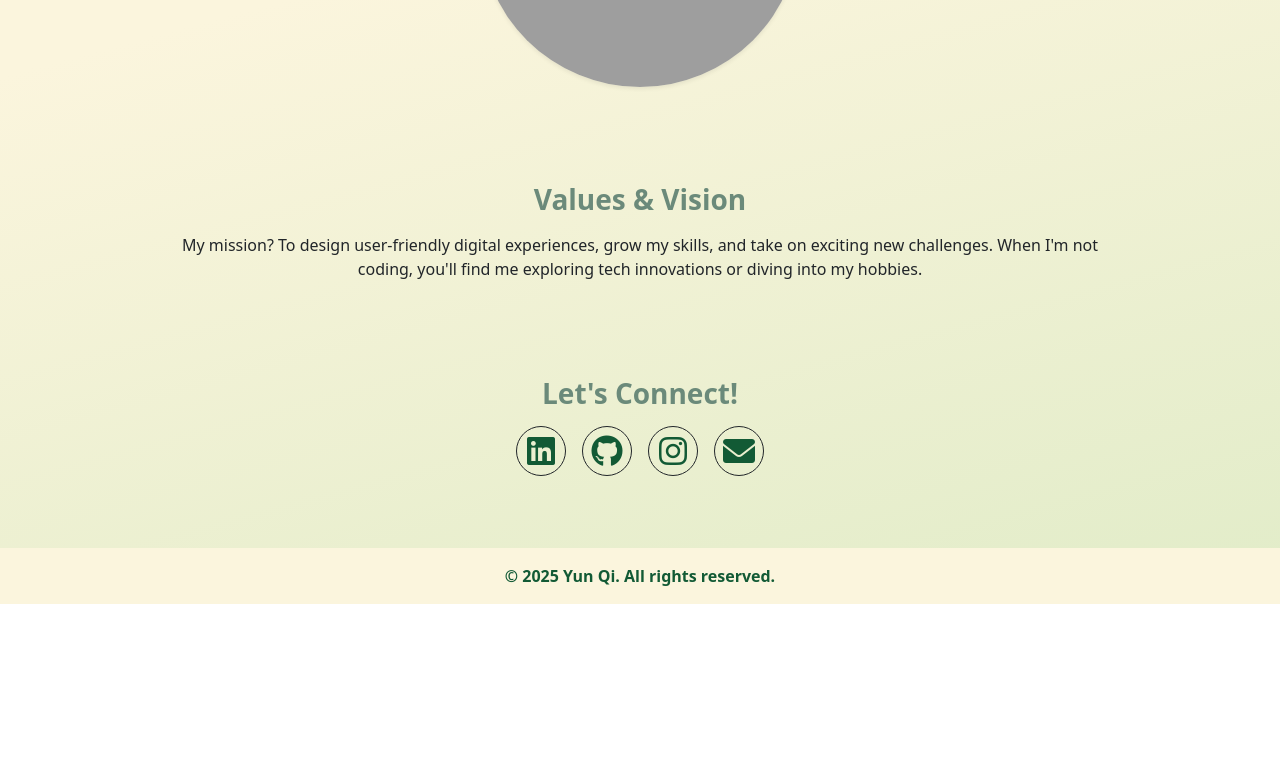
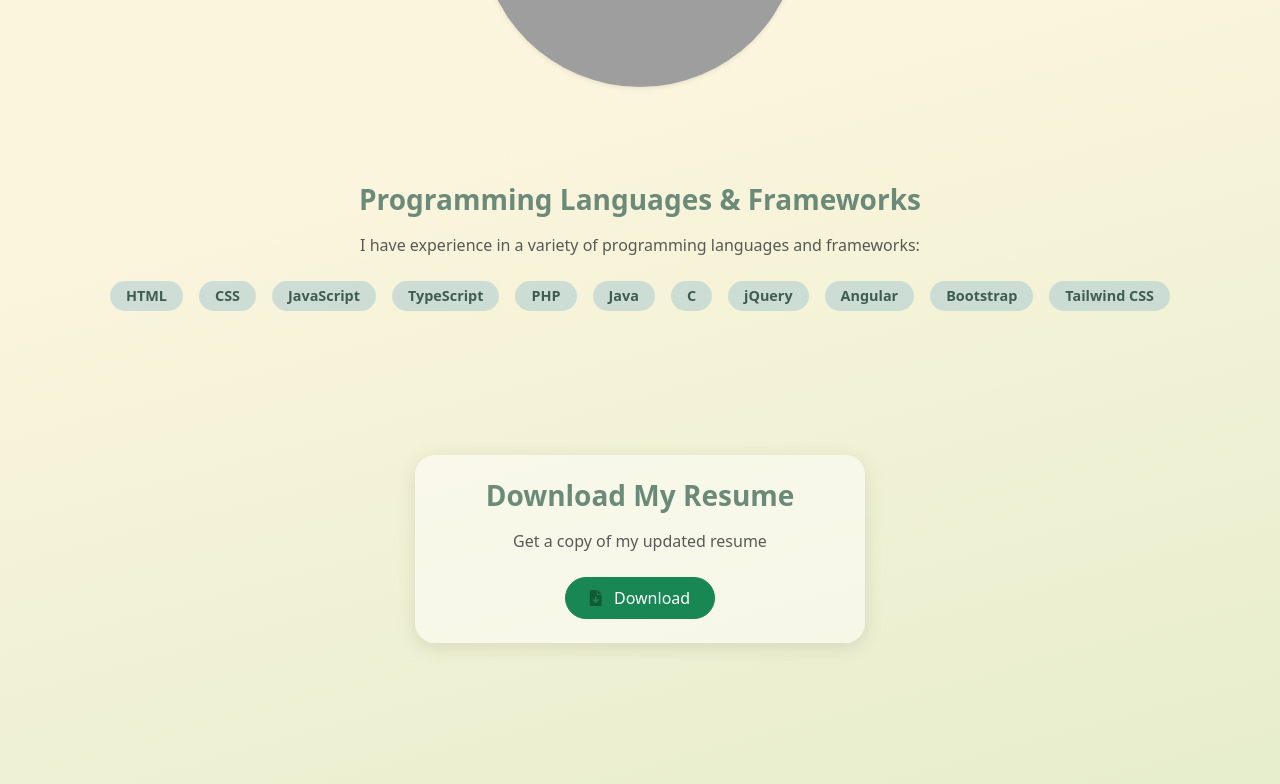
Before and after one commit to Yunqi-77/my-portfolio, a plain HTML site: page about.html in a window 1280 px wide. Shown: the part 504-1288 px from the top of the page. Before the commit the page ends 1108 px from the top, so only its background shows below. Drawn offline with nearby package versions, Linux system fonts and the light colour scheme; grey boxes are pictures that could not be loaded.

Commit message:
Add files via upload

```diff
--- a/about.html
+++ b/about.html
@@ -19,8 +19,7 @@
     <!-- <link href="https://fonts.googleapis.com/css2?family=Material+Symbols+Outlined" rel="stylesheet"> -->
 </head> <link href="https://cdnjs.cloudflare.com/ajax/libs/font-awesome/6.0.0-beta3/css/all.min.css" rel="stylesheet">
 
-<body>
-    <!-- Navbar (Same styling as index.html) -->
+<body class="d-flex flex-column min-vh-100">
     <nav class="navbar navbar-expand-lg">
         <div class="container-fluid">
             <a class="navbar-brand" href="index.html"><img src="assets/logo.png" class="logo" alt="Logo image"/></a>
@@ -38,7 +37,7 @@
     </nav>
 
     <!-- About Section -->
-    <section id="about" class="container-fluid my-4 px-4 fade-in">
+    <section id="about" class="container-fluid my-4 px-4 flex-fill fade-in">
         <div class="text-center green-text mb-4">
             <h3 class="large-l-text lilita-one-regular">About Me</h3>
             <p class="mb-5 poppins">- Behind the code: my story and vision - </p>
@@ -62,15 +61,44 @@
             </div>
         </div>
 
-        <!-- Values and Vision -->
+        <!-- Languages Learned Section -->
+        <section class="text-center py-5">
+            <h3 class="fw-bold poppins green-text mb-3">Programming Languages & Frameworks</h3>
+            <p class="poppins text-muted mb-4 w-75 mx-auto">
+                I have experience in a variety of programming languages and frameworks:
+            </p>
+
+            <div class="d-flex flex-wrap justify-content-center gap-3">
+                <!-- Individual language badges -->
+                <span class="badge language-badge">HTML</span>
+                <span class="badge language-badge">CSS</span>
+                <span class="badge language-badge">JavaScript</span>
+                <span class="badge language-badge">TypeScript</span>
+                <span class="badge language-badge">PHP</span>
+                <span class="badge language-badge">Java</span>
+                <span class="badge language-badge">C</span>
+                <span class="badge language-badge">jQuery</span>
+                <span class="badge language-badge">Angular</span>
+                <span class="badge language-badge">Bootstrap</span>
+                <span class="badge language-badge">Tailwind CSS</span>
+            </div>
+        </section>
+
+        <!-- Resume Section -->
         <div class="text-center py-5">
-            <h3 class="fw-bold poppins green-text">Values & Vision</h3>
-            <p class="mt-3 poppins w-75 m-auto">
-                My mission? To design user-friendly digital experiences, grow my skills, and take on exciting new challenges. When I'm not coding, you'll find me exploring tech innovations or diving into my hobbies.
-            </p>
+            <div class="container py-5">
+                <div class="resume-box mx-auto text-center p-4">
+                    <h3 class="fw-bold poppins green-text mb-3">Download My Resume</h3>
+                    <p class="text-muted mb-4">Get a copy of my updated resume</p>
+
+                    <a href="#" download class="btn btn-success px-4 py-2 rounded-pill text-white">
+                        <i class="fa-solid fa-file-arrow-down me-2"></i> Download
+                    </a>
+                </div>
+            </div>
         </div>
 
-        <!-- Contact Section -->
+        <!-- Connection Section -->
         <div class="text-center py-5">
             <h3 class="fw-bold poppins green-text">Let's Connect!</h3>
             <div class="d-flex justify-content-center gap-3 mt-3">
--- a/style.css
+++ b/style.css
@@ -148,15 +148,15 @@ nav {
     margin: 0px 8px;
     text-align: center;
     border-radius: 26px;
-    border: 1px solid rgb(0, 0, 0, 0.0);
+    border: 2px solid rgb(0, 0, 0, 0.0);
 }
 
 .navbar .nav-link:hover {
-    border: 1px solid rgb(0, 0, 0, 0.4);
+    background: #c2b4b45f;
 }
 
 .navbar .nav-link.active {
-    border: 1px solid black;
+    border: 2px solid #866e6c;
 }
 
 .logo {
@@ -165,14 +165,6 @@ nav {
 
 section {
     /* margin-top: 48px; */
-}
-
-.full-height {
-    height: 89vh;
-}
-
-.s-height {
-    height: 40vh;
 }
 
 .large-xl-text {
@@ -213,10 +205,12 @@ section {
     justify-content: center;
     /* font-size: 24px; */
     cursor: pointer;
+    transition: transform 0.2s ease, color 0.2s ease;
 }
 
 .action-hyperlink:hover {
-    color: #125A35;
+    color: #614543;
+    transform: scale(1.3);
 }
 
 
@@ -245,6 +239,32 @@ section {
     font-size: 36px;
     color: #125A35;
 }
+
+.language-badge {
+    background-color: #9dc4cf77; /* soft background from your palette */
+    color: #3F5D52; /* dark green accent */
+    font-weight: 600;
+    padding: 0.5rem 1rem;
+    border-radius: 20px;
+    transition: transform 0.2s ease, box-shadow 0.2s ease;
+    display: inline-block;
+    font-size: 0.9rem;
+}
+
+.language-badge:hover {
+    /* transform: scale(1.05); */
+    box-shadow: 0 4px 12px rgba(63, 93, 82, 0.3);
+}
+
+.resume-box {
+    /* border: 2px solid #6B8A7A; */
+    border-radius: 20px;
+    max-width: 450px;
+    background: #ffffff7c;
+    box-shadow: 0 4px 20px rgba(0,0,0,0.1);
+
+}
+
 
 /* .project-cont {
   width: 300px;
```
Also changed, not shown: index.html (+3 -3 lines), project-detail.html (+3 -6 lines), projects.html (+3 -2 lines).
